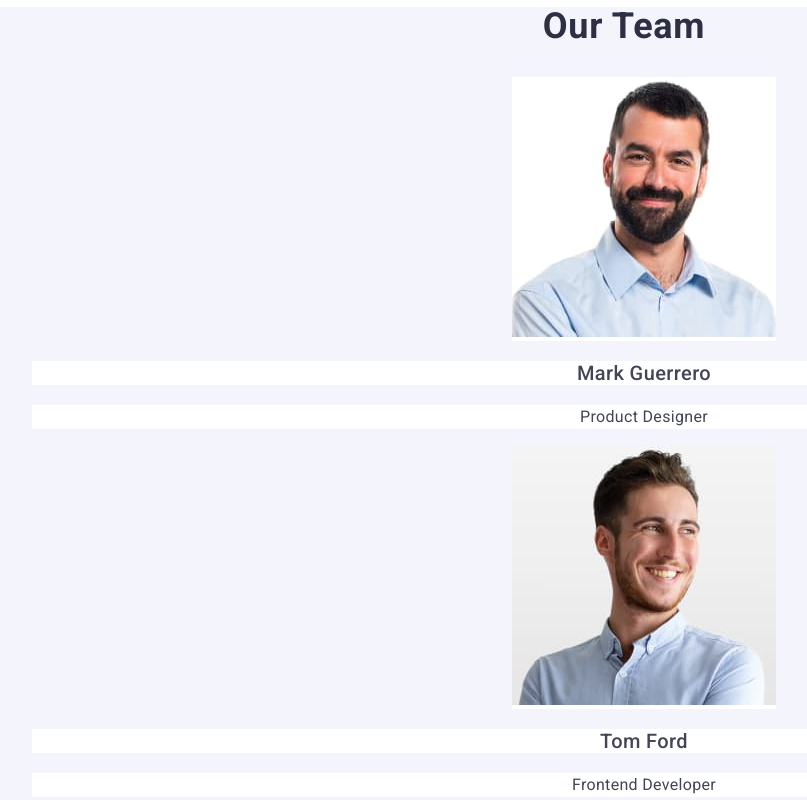
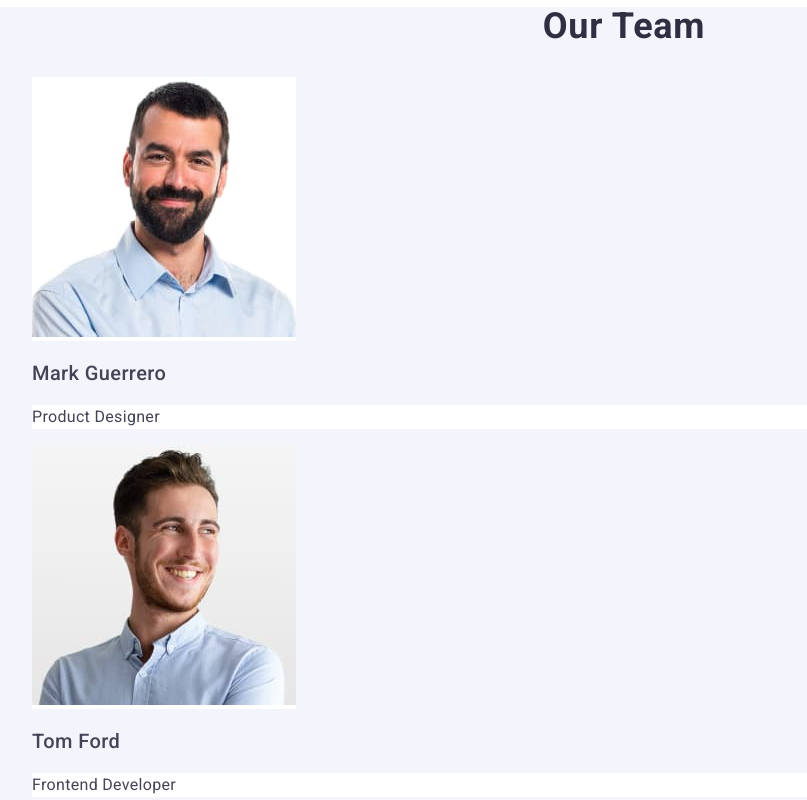
Before and after one commit to Chekryzheva/goit-markup-hw-02, a plain HTML site: page index.html in a window 1280 px wide. Shown: the part 1750-2550 px from the top of the page, without its empty margins (16-823 px from the left). Drawn offline with Linux system fonts and the light colour scheme.

Commit message:
home-work-2-02

```diff
--- a/css/styles.css
+++ b/css/styles.css
@@ -168,7 +168,6 @@ button {
 }
 .our-team {
   background-color: #f4f4fd;
-  text-align: center;
 }
 
 .team-people {
@@ -181,7 +180,6 @@ button {
   line-height: 1.2;
   letter-spacing: 0.02em;
   color: (var --main-titles-color);
-  background-color: var(--background-color-main);
 }
 
 .occupation-team-list {
```
